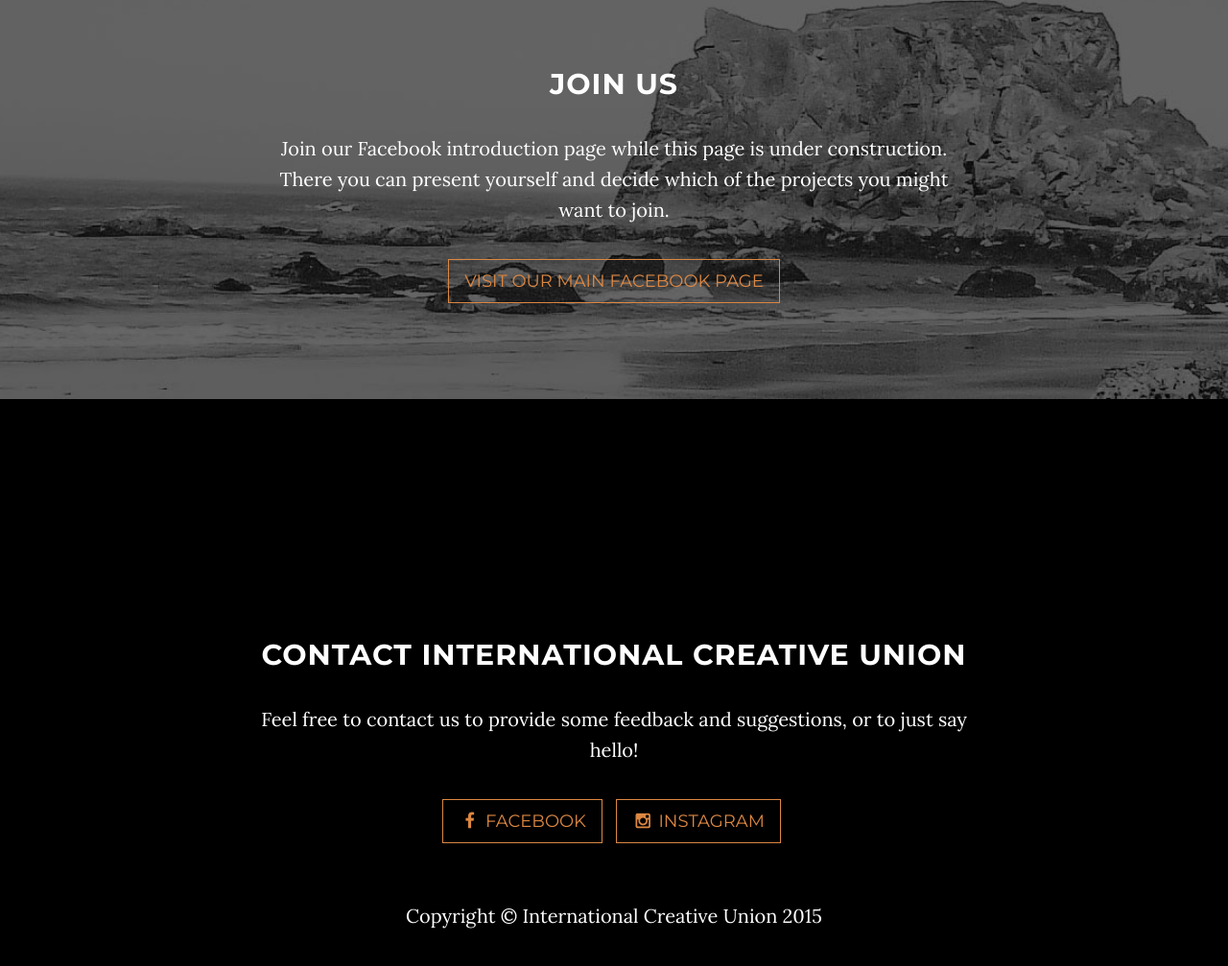
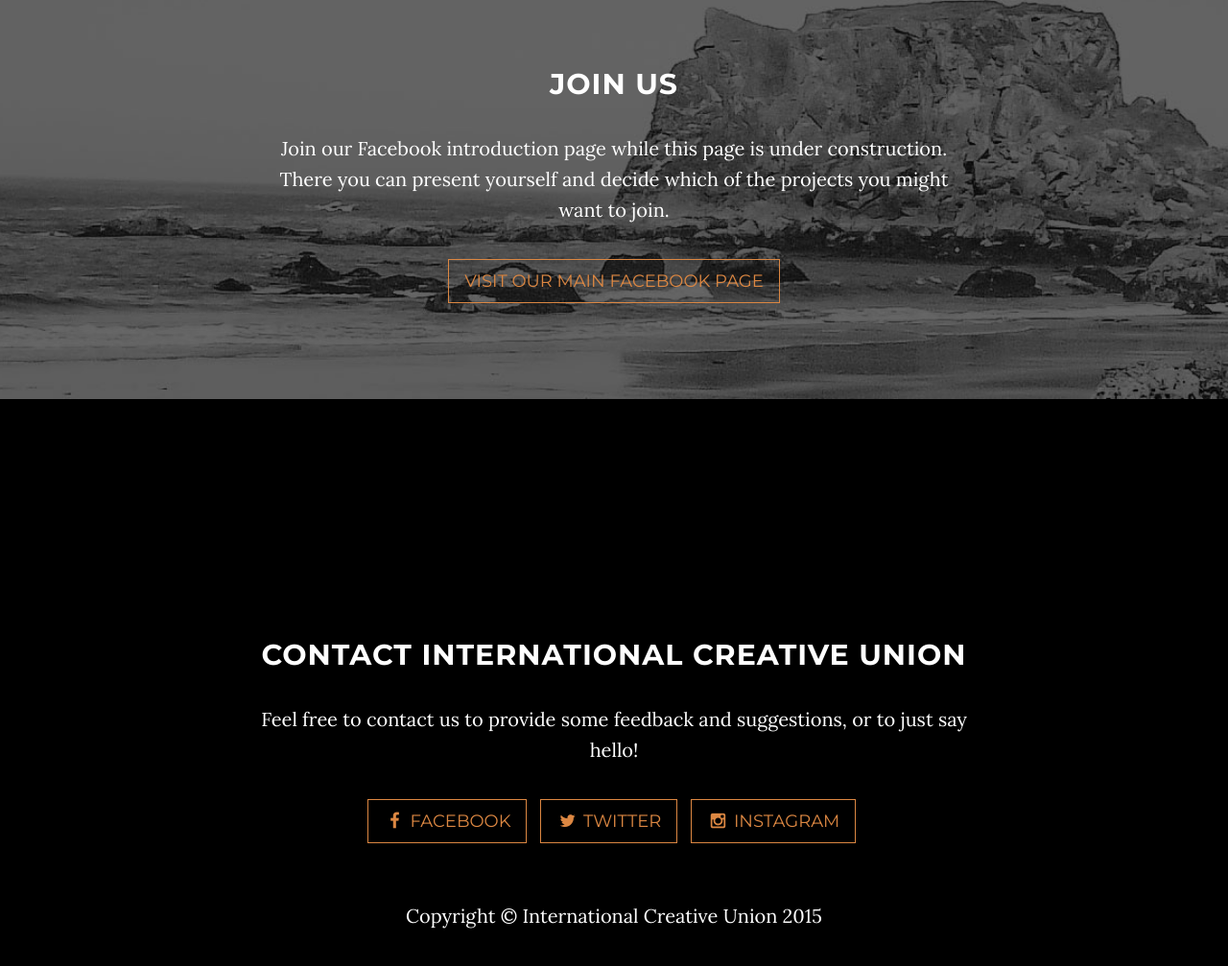
Before and after one commit to creativeunion/creativeunion.github.io, a plain HTML site: page index.html in a window 1280 px wide. Shown: the part 1861-2868 px from the top of the page at 96% size. Drawn offline with Linux system fonts and the light colour scheme; some packages are replaced by stand-ins of ours.

Commit message:
Updated social media links.

```diff
--- a/index.html
+++ b/index.html
@@ -138,6 +138,9 @@
                         <a href="https://www.facebook.com/groups/157697124344417/" class="btn btn-default btn-lg"><i class="fa fa-facebook fa-fw"></i> <span class="network-name">Facebook</span></a>
                     </li>
                     <li>
+                        <a href="https://www.twitter.com/creativeunioneu/" class="btn btn-default btn-lg"><i class="fa fa-twitter fa-fw"></i> <span class="network-name">Twitter</span></a>
+                    </li>
+                    <li>
                         <a href="https://www.instagram.com/creativeunion.eu/" class="btn btn-default btn-lg"><i class="fa fa-instagram fa-fw"></i> <span class="network-name">Instagram</span></a>
                     </li>
                 </ul>
```
